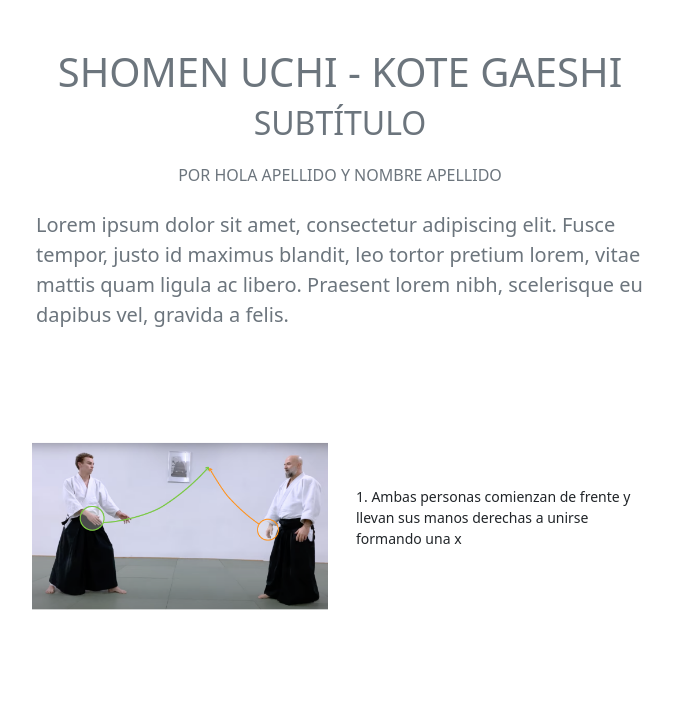
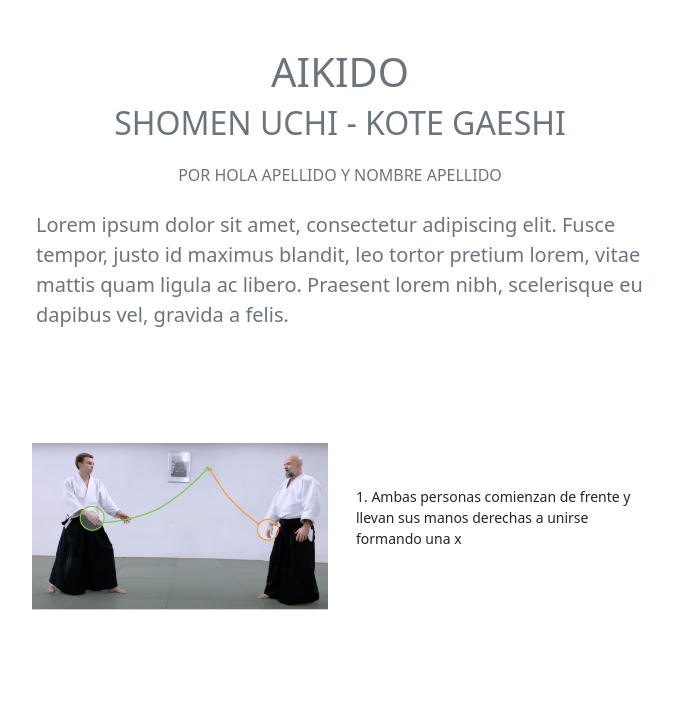
Before and after one commit to magdapino/primera-clase, a plain HTML site: page index.html in a window 1280 px wide. Shown: the top 703 px of the page, without its empty margins (300-979 px from the left). Drawn offline with nearby package versions, Linux system fonts and the light colour scheme.

Commit message:
Update index.html

```diff
--- a/index.html
+++ b/index.html
@@ -17,8 +17,8 @@
         <header class="container">
             <div class="row">
                 <div class="col-sm-11 col-md-10 col-lg-9 col-xl-8 col-xxl-7 mx-auto text-muted">
-                    <h1 class="text-center mt-5">SHOMEN UCHI - KOTE GAESHI</h1>
-                    <h2 class="text-center mb-4">SUBTÍTULO</h2>
+                    <h1 class="text-center mt-5">AIKIDO</h1>
+                    <h2 class="text-center mb-4">SHOMEN UCHI - KOTE GAESHI</h2>
                     <h3 class="text-center mb-4 fs-6">POR HOLA APELLIDO Y NOMBRE APELLIDO</h3>
                     <p class="lead mx-1">
                         Lorem ipsum dolor sit amet, consectetur adipiscing elit. Fusce tempor, justo id maximus blandit, leo tortor pretium lorem, vitae mattis quam ligula ac libero. Praesent lorem nibh, scelerisque eu dapibus vel, gravida a felis.
```
